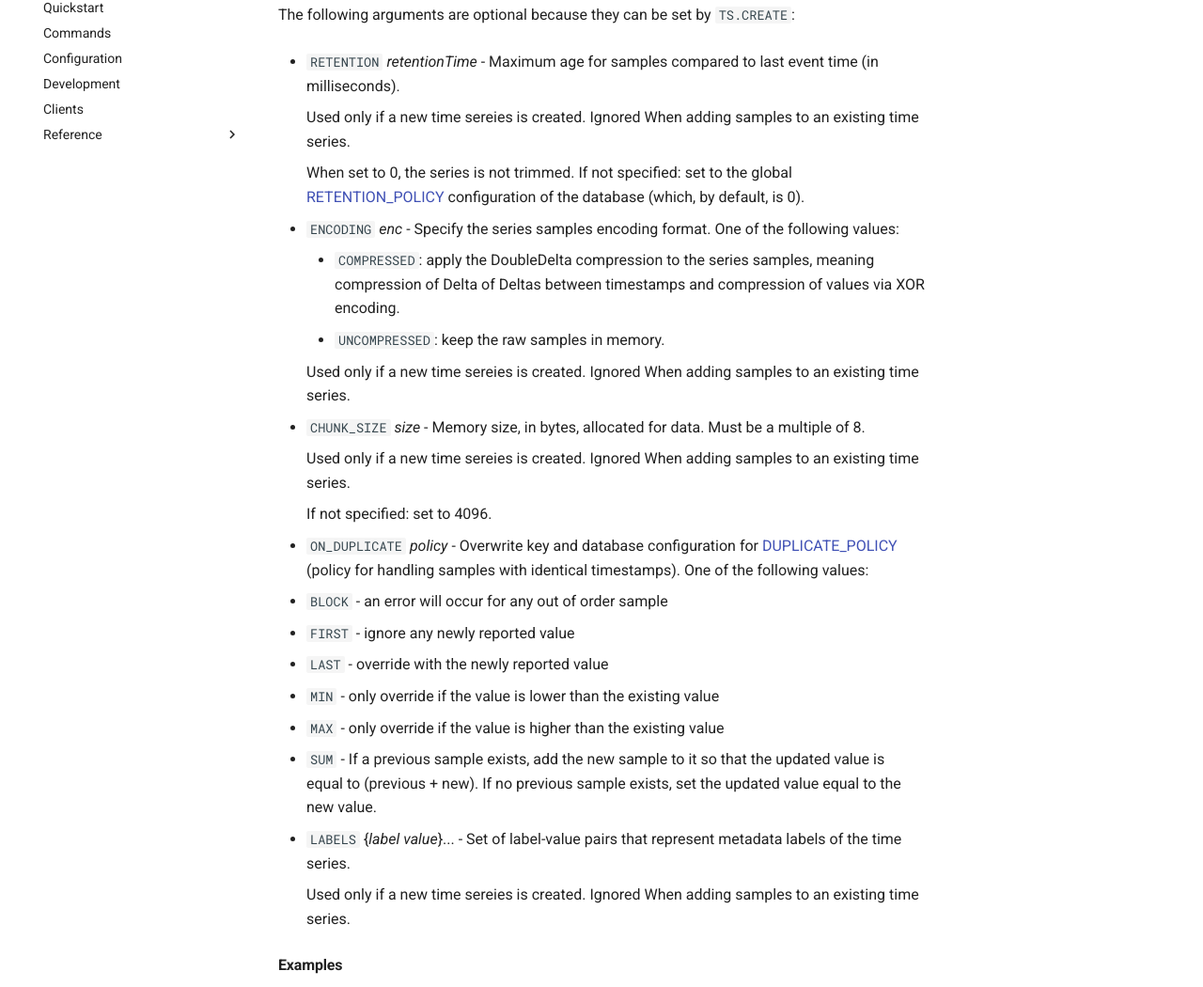
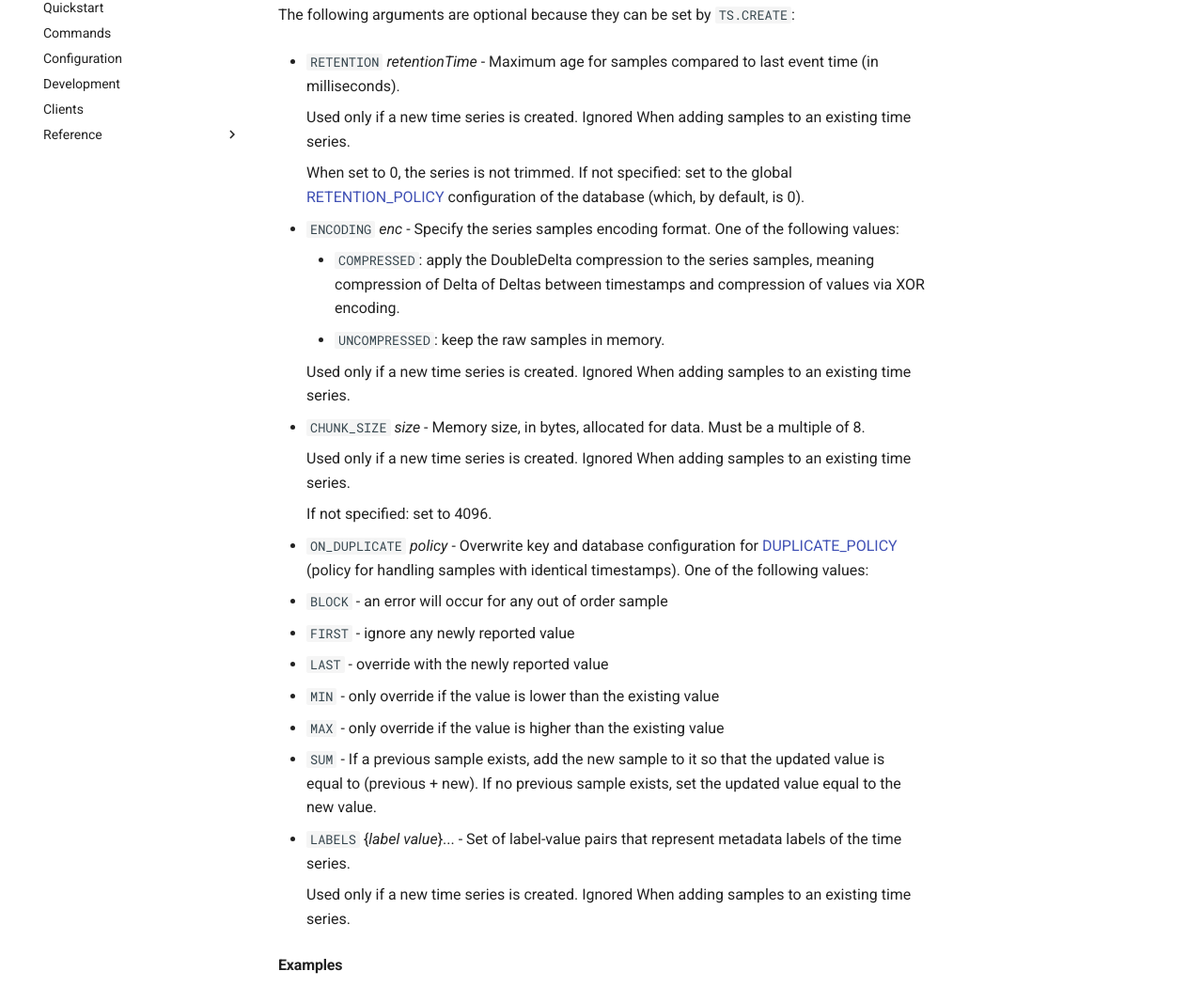
Before and after one commit to RedisTimeSeries/RedisTimeSeries, an MkDocs documentation site: the page built from docs/commands/ts.add.md, in a window 1280 px wide and 1400 px high, scrolled down 402 px. Shown: the part 145-1195 px from the top of the window at 94% size. Built offline with MkDocs 1.6.1 and Material for MkDocs 9.7.7, drawn with Linux system fonts in a browser that asks for light colours; comment, search, counter and statistics services are not loaded.

Commit message:
Update ts.add.md

````diff
--- a/docs/commands/ts.add.md
+++ b/docs/commands/ts.add.md
@@ -16,7 +16,7 @@ The following arguments are optional because they can be set by `TS.CREATE`:
 
  - `RETENTION` _retentionTime_ - Maximum age for samples compared to last event time (in milliseconds).
 
-    Used only if a new time sereies is created. Ignored When adding samples to an existing time series.
+    Used only if a new time series is created. Ignored When adding samples to an existing time series.
 
     When set to 0, the series is not trimmed. If not specified: set to the global [RETENTION_POLICY](https://redis.io/docs/stack/timeseries/configuration/#retention_policy) configuration of the database (which, by default, is 0).
 
@@ -24,11 +24,11 @@ The following arguments are optional because they can be set by `TS.CREATE`:
     - `COMPRESSED`: apply the DoubleDelta compression to the series samples, meaning compression of Delta of Deltas between timestamps and compression of values via XOR encoding.
     - `UNCOMPRESSED`: keep the raw samples in memory.
 
-    Used only if a new time sereies is created. Ignored When adding samples to an existing time series.
+    Used only if a new time series is created. Ignored When adding samples to an existing time series.
 
  - `CHUNK_SIZE` _size_ - Memory size, in bytes, allocated for data. Must be a multiple of 8.
 
-    Used only if a new time sereies is created. Ignored When adding samples to an existing time series.
+    Used only if a new time series is created. Ignored When adding samples to an existing time series.
 
     If not specified: set to 4096.
 
@@ -42,7 +42,7 @@ The following arguments are optional because they can be set by `TS.CREATE`:
 
  - `LABELS` {_label_ _value_}... - Set of label-value pairs that represent metadata labels of the time series.
 
-    Used only if a new time sereies is created. Ignored When adding samples to an existing time series.
+    Used only if a new time series is created. Ignored When adding samples to an existing time series.
 
 #### Examples
 ```sql
````
